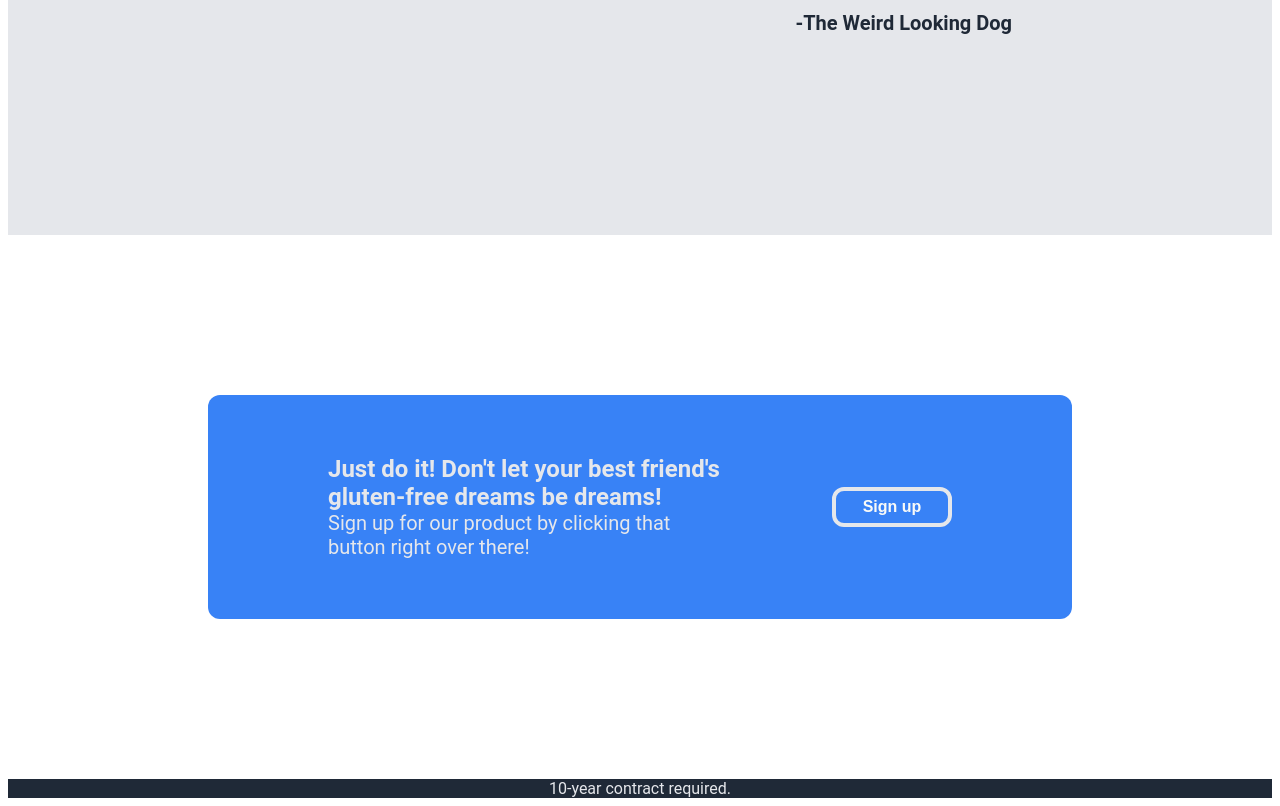
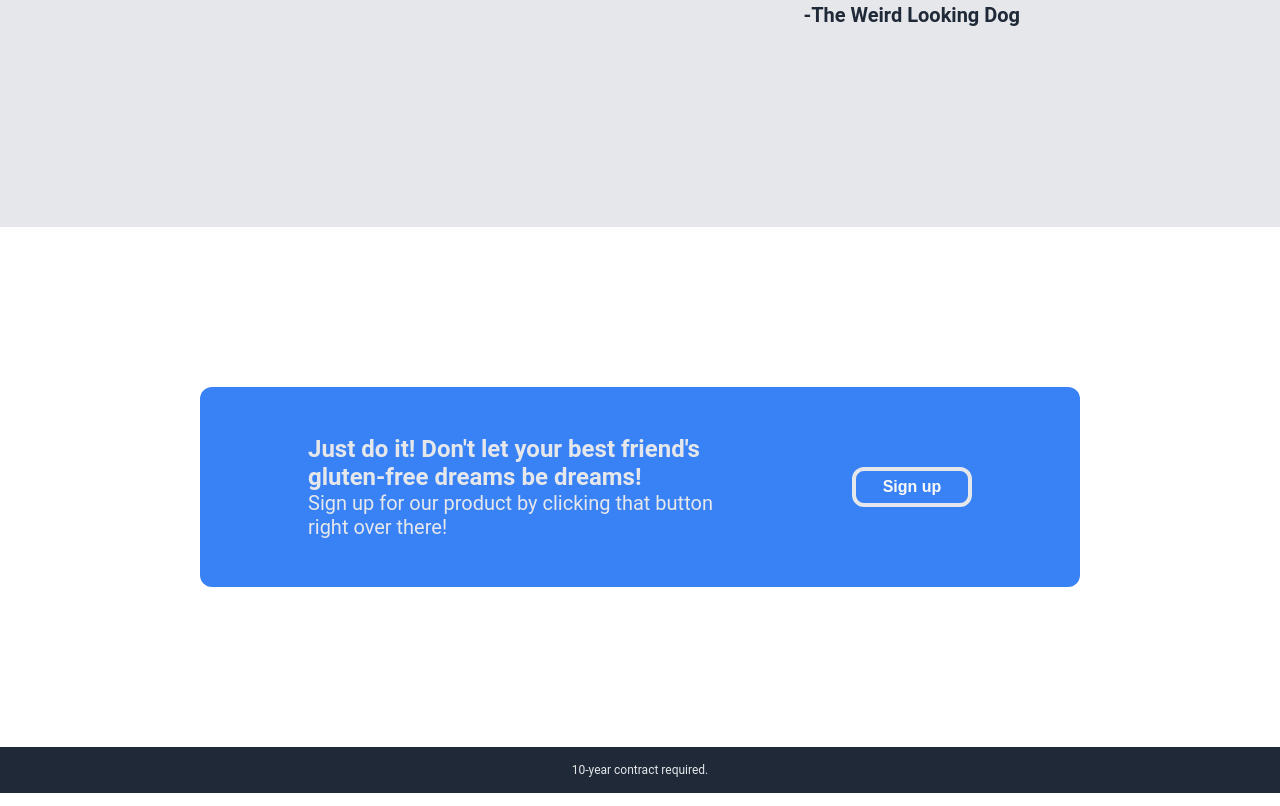
Before and after one commit to f950506/Dog-Food-Company-Landing-Page, a plain HTML site: page index.html in a window 1280 px wide. Shown: the part 1921-2727 px from the top of the page. Drawn offline with Linux system fonts and the light colour scheme.

Commit message:
Update paddings and margins

```diff
--- a/style.css
+++ b/style.css
@@ -1,4 +1,7 @@
-html {
+html,
+body {
+    margin: 0;
+    padding: 0;
     font-family: "Roboto";
 }
 
@@ -127,7 +130,7 @@ ul {
     display: flex;
     justify-content: space-between;
     margin: 160px 200px;
-    padding: 60px 120px;
+    padding: 48px 108px;
     border-radius: 12px;
     align-items: center;
 }
@@ -150,6 +153,8 @@ ul {
 }
 
 .footer {
+    font-size: 12px;
     text-align: center;
     color: #e5e7eb;
+    padding: 16px;
 }
```
